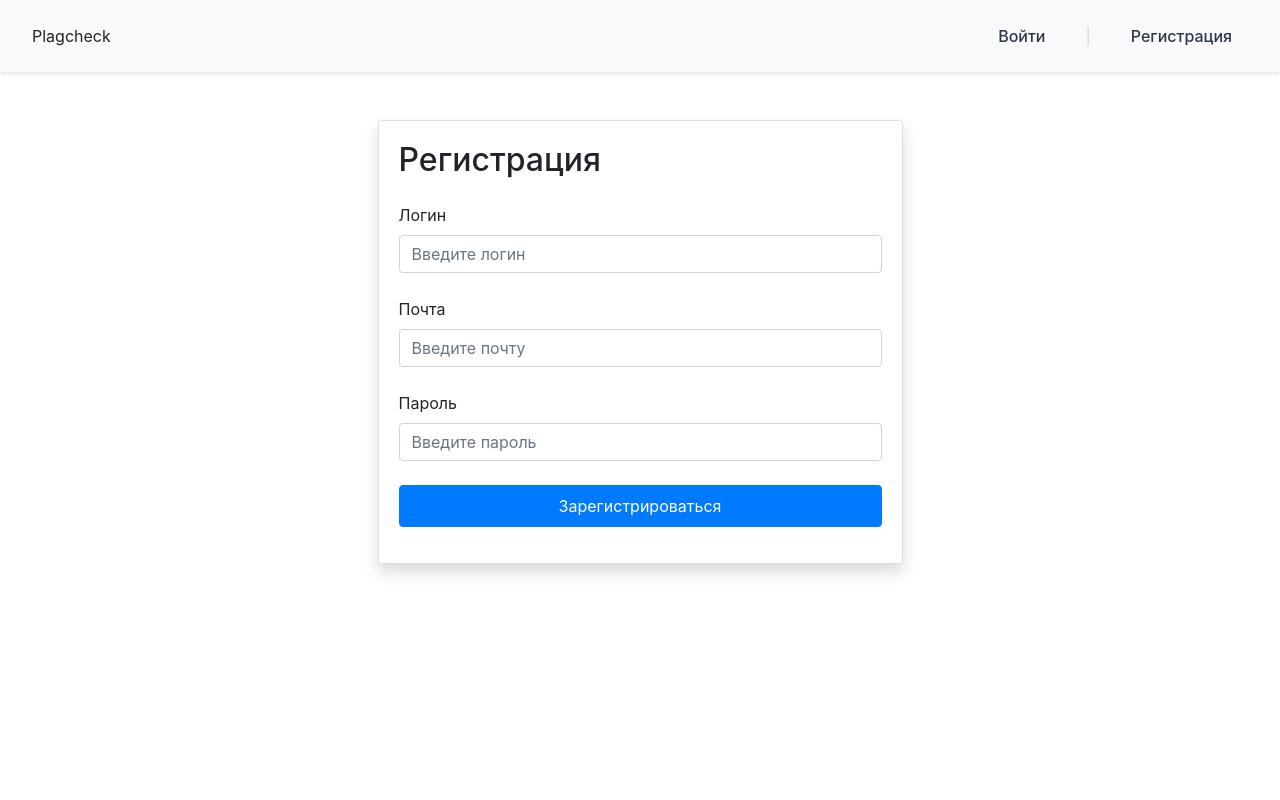
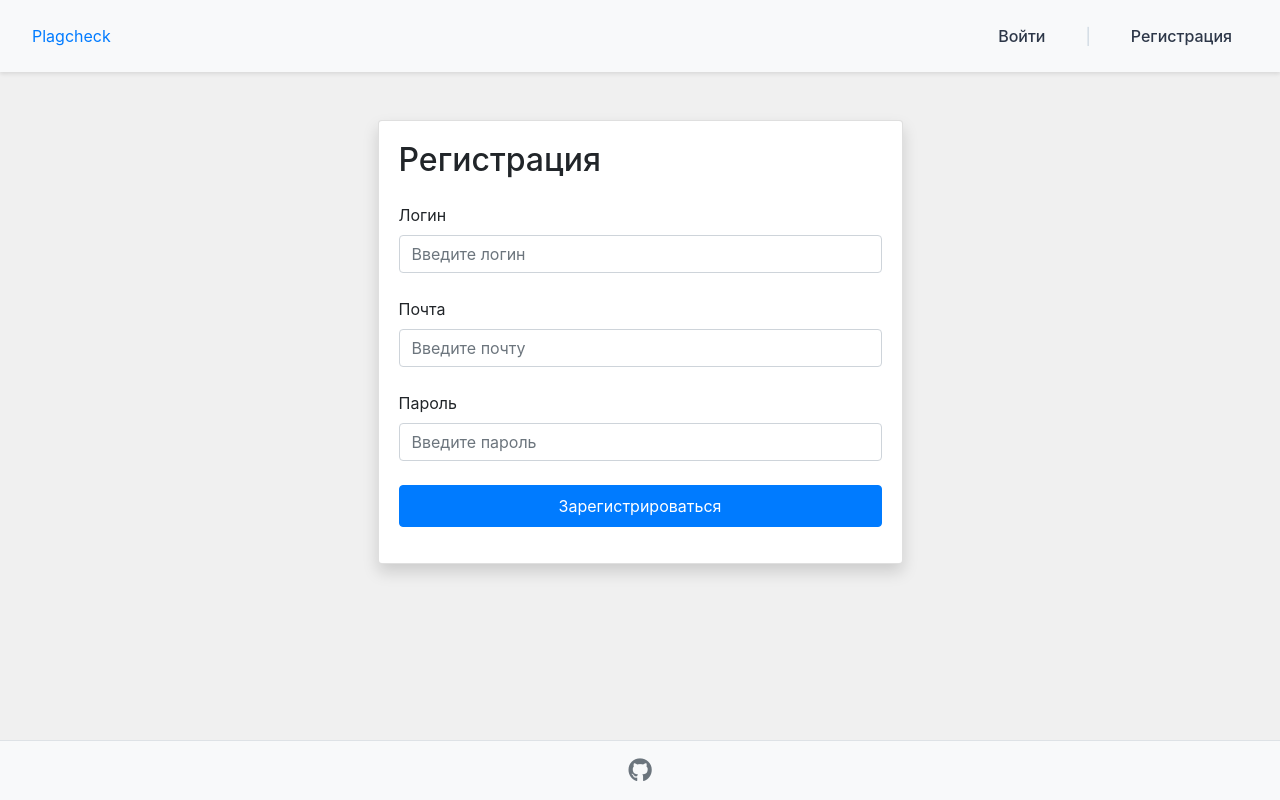
Before and after one commit to amogussussy300/plagcheck, a Flask app: page /register in a window 1280 px wide. Run offline with Flask 3, Linux system fonts and the light colour scheme; some libraries are stand-ins or nearby versions.

Commit message:
making the page more appealing

```diff
--- a/main.py
+++ b/main.py
@@ -1,5 +1,3 @@
-import io
-import json
 import os
 import uuid
 import requests
@@ -7,7 +5,6 @@ from flask import Flask, render_template, url_for, flash, redirect, jsonify, req
 from flask_bcrypt import Bcrypt
 from flask_login import LoginManager, login_user, login_required, current_user, logout_user
 from requests import RequestException
-from werkzeug.utils import secure_filename
 import pathlib
 import tempfile
 from forms import RegistrationForm, LoginForm
@@ -86,6 +83,7 @@ def login():
 def dashboard():
     archives = Archive.query.filter_by(user_id=current_user.id).order_by(Archive.uploaded_at.desc()).all()
     archives_data = [{"status": archive.status, "task_id": archive.task_id, "results": archive.comparison_results} for archive in archives]
+    print(archives_data)
     return render_template('dashboard.html', archives=archives_data)
 
 
--- a/templates/base.html
+++ b/templates/base.html
@@ -7,12 +7,14 @@
           href="https://stackpath.bootstrapcdn.com/bootstrap/4.4.1/css/bootstrap.min.css"
           integrity="sha384-Vkoo8x4CGsO3+Hhxv8T/Q5PaXtkKtu6ug5TOeNV6gBiFeWPGFN9MuhOf23Q9Ifjh"
           crossorigin="anonymous">
+    <link rel="stylesheet"
+          href="https://cdnjs.cloudflare.com/ajax/libs/font-awesome/5.15.4/css/all.min.css">
     <title>{{title}}</title>
 </head>
 <body>
 <header>
     <nav class="main-nav">
-    <div class="nav-brand">Plagcheck</div>
+        <div class="nav-brand"><a href="{{ url_for('index') }}">Plagcheck</a></div>
         {% if current_user.is_authenticated %}
         <div class="nav-links">
             <a href="{{ url_for('dashboard') }}" class="nav-link">Архивы</a>
@@ -27,7 +29,18 @@
         </div>
         {% endif %}
     </nav>
+
+    {% if request.endpoint == 'index' %}
+    <div class="container d-flex justify-content-center align-items-center my-5">
+        <h1 class="text-center display-4">Plagcheck</h1>
+    </div>
+    {% endif %}
+
     <style>
+        body {
+            background-color: #f0f0f0;
+            margin-bottom: 60px; /* Space for footer */
+        }
         .main-nav {
             display: flex;
             justify-content: space-between;
@@ -36,13 +49,11 @@
             background: #f8f9fa;
             box-shadow: 0 2px 4px rgba(0,0,0,0.1);
         }
-
         .nav-links {
             display: flex;
             align-items: center;
             gap: 1.5rem;
         }
-
         .nav-link {
             color: #2d3748;
             text-decoration: none;
@@ -57,10 +68,54 @@
         .nav-divider {
             color: #cbd5e0;
         }
+
+        .footer {
+            position: fixed;
+            bottom: 0;
+            width: 100%;
+            height: 60px;
+            background-color: #f8f9fa;
+            display: flex;
+            align-items: center;
+            justify-content: center;
+            border-top: 1px solid #dee2e6;
+        }
+        .footer-icon {
+            font-size: 24px;
+            color: #6c757d;
+            margin: 0 15px;
+            transition: color 0.3s ease;
+        }
+        .footer-icon:hover {
+            color: #4299e1;
+            text-decoration: none;
+        }
+
+        .main-nav {
+            margin-bottom: 3rem;
+        }
+
     </style>
 </header>
+
 <main role="main" class="container">
     {% block content %}{% endblock %}
 </main>
+
+<footer class="footer">
+    <div class="container">
+        <div class="row justify-content-center">
+            <div class="col-auto">
+                <a href="https://github.com/amogussussy300/plagcheck" class="footer-icon">
+                    <i class="fab fa-github"></i>
+                </a>
+            </div>
+        </div>
+    </div>
+</footer>
+
+<script src="https://code.jquery.com/jquery-3.4.1.slim.min.js"></script>
+<script src="https://cdn.jsdelivr.net/npm/popper.js@1.16.0/dist/umd/popper.min.js"></script>
+<script src="https://stackpath.bootstrapcdn.com/bootstrap/4.4.1/js/bootstrap.min.js"></script>
 </body>
 </html>
```
Also changed, not shown: templates/dashboard.html (+107 -8 lines). Lines whose indentation alone changed are shown as unchanged.
